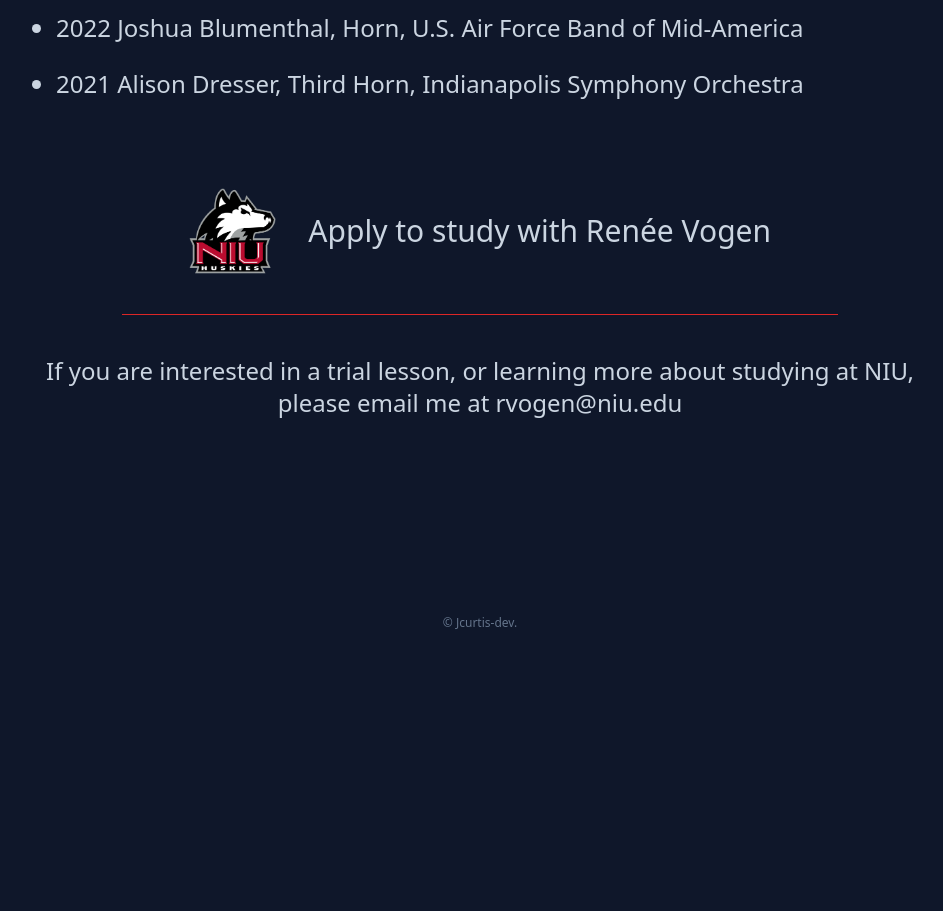
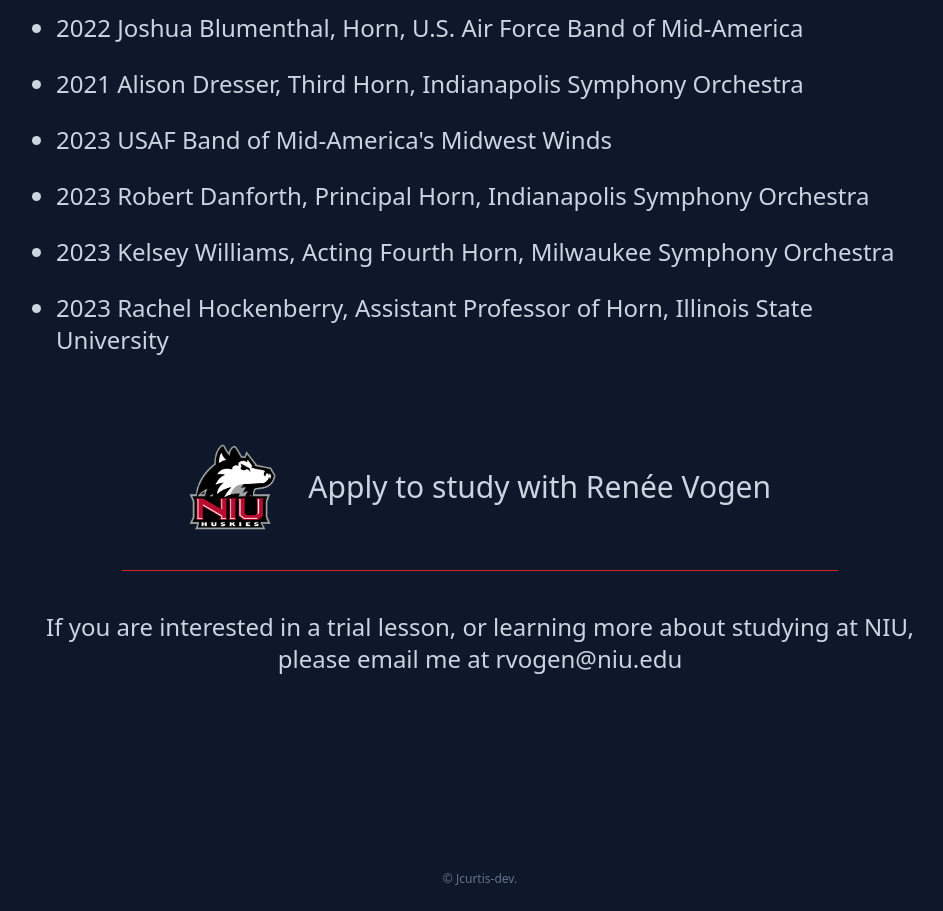
Before and after one commit to jcurtis808/renee-tailwind, a website: page public/niu.html in a window 1280 px wide. Shown: the part 2700-3611 px from the top of the page, without its empty margins (160-1103 px from the left). Before the commit the page ends 3355 px from the top, so only its background shows below. Drawn offline with Linux system fonts and the light colour scheme; a script that the page names is missing; a web font is replaced by a local one.

Commit message:
adding new guest artists

```diff
--- a/public/niu.html
+++ b/public/niu.html
@@ -111,6 +111,12 @@
               <li class="pb-6 text-xl lg:text-2xl">2022 Greg Flint, Elgin Symphony Orchestra, Sante Fe Opera, Professor at UW-Milwaukee </li>
               <li class="pb-6 text-xl lg:text-2xl">2022 Joshua Blumenthal, Horn, U.S. Air Force Band of Mid-America</li>
               <li class="pb-6 text-xl lg:text-2xl">2021 Alison Dresser, Third Horn, Indianapolis Symphony Orchestra</li>
+              <li class="pb-6 text-xl lg:text-2xl">2023 USAF Band of Mid-America's Midwest Winds</li>
+              <li class="pb-6 text-xl lg:text-2xl">2023 Robert Danforth, Principal Horn, Indianapolis Symphony Orchestra</li>
+              <li class="pb-6 text-xl lg:text-2xl">2023 Kelsey Williams, Acting Fourth Horn, Milwaukee Symphony Orchestra</li>
+              <li class="pb-6 text-xl lg:text-2xl">2023 Rachel Hockenberry, Assistant Professor of Horn, Illinois State University
+              </li>
+
             </ul>
           </section>
           <div class="text-lg sm:text-2xl md:text-3xl sm:w-4/5 md:py-10 sm:font-medium mx-auto mb-10 pb-10 border-red-600 border-b">
```
